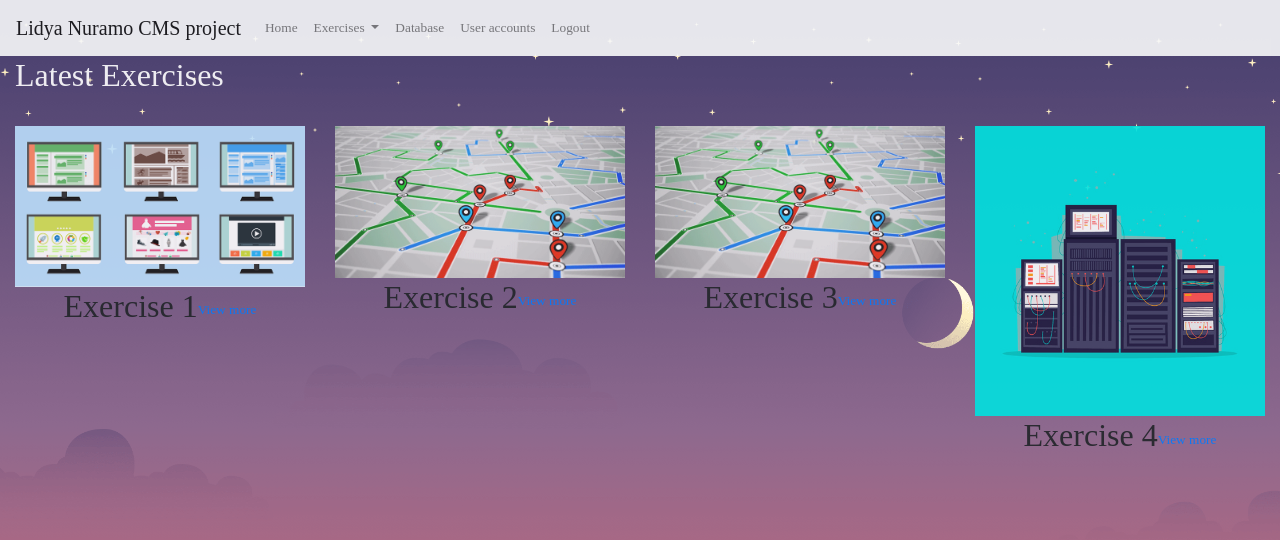
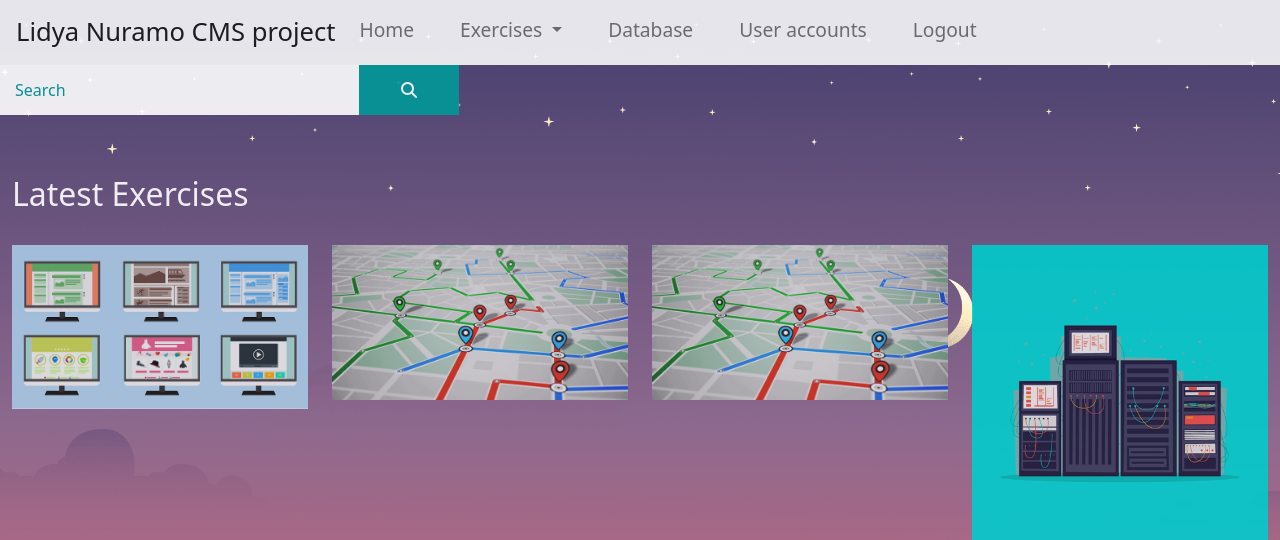
Before and after one commit to LidyaNuramo/CMS-PROJECTS-WSG, a PHP site: page /Home/index.php in a window 1280 px wide. Shown: the top 540 px of the page. Run offline with PHP 8.4, Linux system fonts and the light colour scheme; the visitor is signed in with stand-in values (Sample User, id 1); some libraries are stand-ins or nearby versions; some web fonts are replaced.

Commit message:
Update header.php

```diff
--- a/Home/header.php
+++ b/Home/header.php
@@ -19,6 +19,9 @@ if(isset($_SESSION['username'])){
 		<link rel="stylesheet" href="https://maxcdn.bootstrapcdn.com/bootstrap/4.0.0/css/bootstrap.min.css" integrity="sha384-Gn5384xqQ1aoWXA+058RXPxPg6fy4IWvTNh0E263XmFcJlSAwiGgFAW/dAiS6JXm" crossorigin="anonymous">
 		<link rel="stylesheet" type="text/css" href="css/index.css">
 		<script src='https://kit.fontawesome.com/a076d05399.js'></script>
+		<link rel="stylesheet" href="../CSS/bootstrap.min.css">
+		<link rel="stylesheet" href="../CSS/all.min.css">
+		<link rel="stylesheet" href="../CSS/templatemo-style.css">
 		<title>Lidya Nuramo - CMS Project </title>
 		<nav class="navbar navbar-expand-lg navbar-light bg-light">
 		  <a class="navbar-brand" href="#">Lidya Nuramo CMS project</a>
@@ -67,6 +70,14 @@ if(isset($_SESSION['username'])){
 
 	</head>
 	<body style="background: url(../Image/bg2.png) no-repeat center center fixed; -webkit-background-size: cover;-moz-background-size: cover;-o-background-size: cover;background-size: cover;">
+		<!div class="tm-hero d-flex justify-content-center align-items-center" data-parallax="scroll" data-image-src="../Image/bg2.jpg">
+			<form class="d-flex tm-search-form">
+				<input class="form-control tm-search-input" type="search" placeholder="Search" aria-label="Search">
+				<button class="btn btn-outline-success tm-search-btn" type="submit">
+					<i class="fas fa-search"></i>
+				</button>
+			</form>
+		</div>
 <?php
 }
 else{
```
